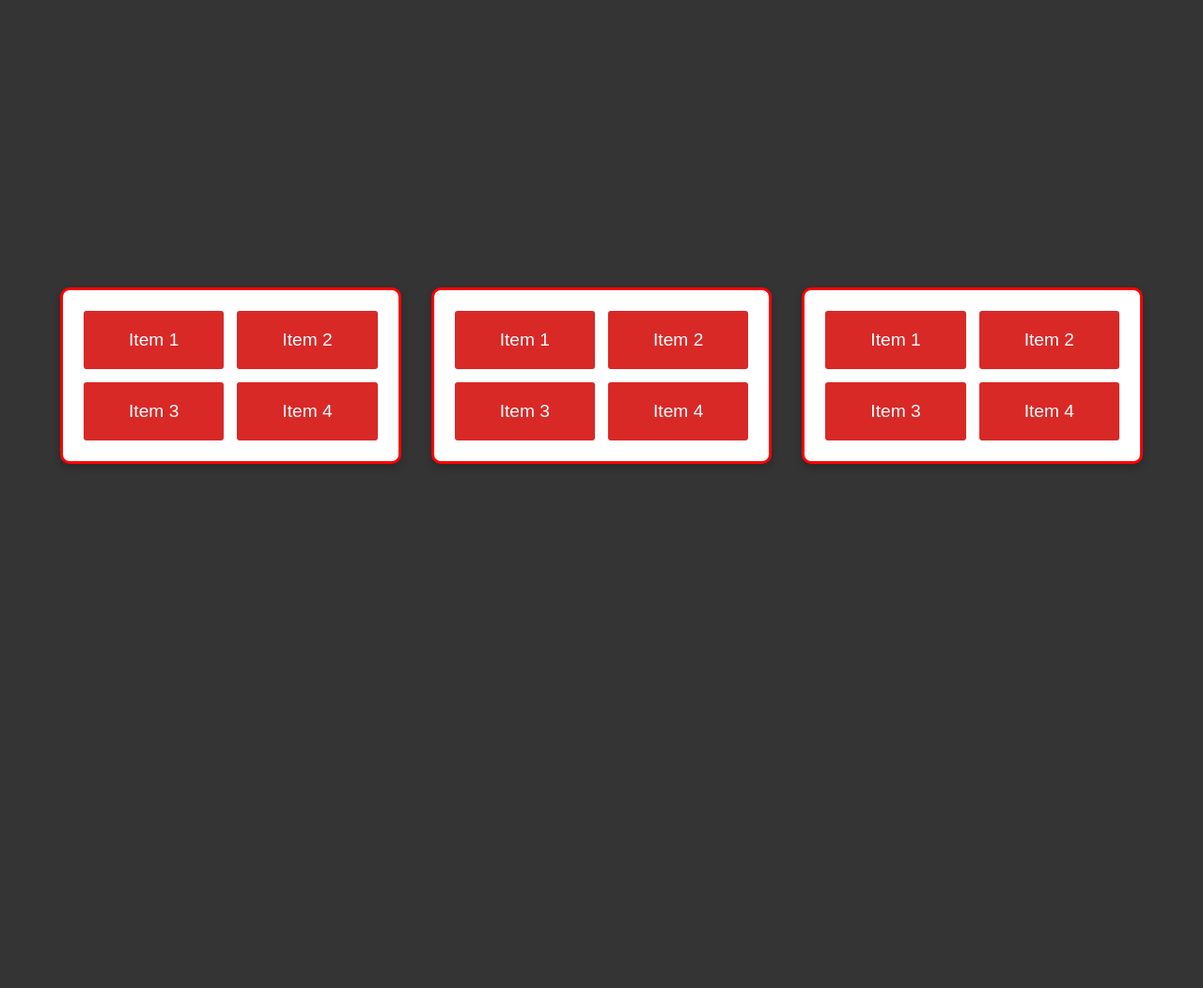
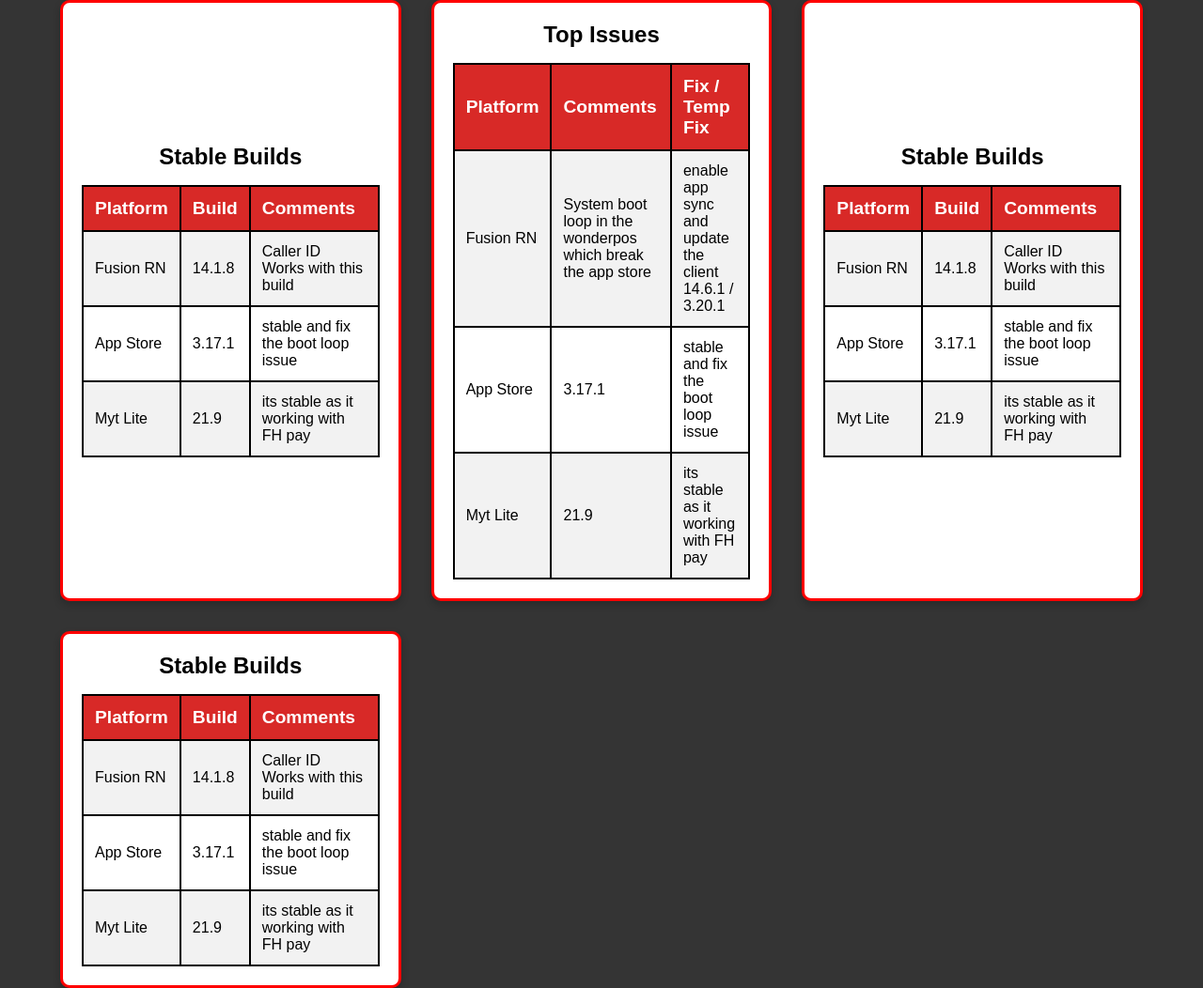
Before and after one commit to Aamir-FH/techTv-Dashboard, a plain HTML site: page index.html in a window 1280 px wide. Shown: the whole page at 94% size. Before the commit the page ends 800 px from the top, so only its background shows below. Drawn offline with Linux system fonts and the light colour scheme.

Commit message:
Update index.html

```diff
--- a/index.html
+++ b/index.html
@@ -9,29 +9,119 @@
 <body>
     <div class="dashboard-container">
         <div class="card">
-            <div class="card-grid">
-                <div class="card-item">Item 1</div>
-                <div class="card-item">Item 2</div>
-                <div class="card-item">Item 3</div>
-                <div class="card-item">Item 4</div>
-            </div>
+            <h2 >Stable Builds</h2>
+            <table>
+                <tr class="card-item">
+                    <th>Platform</th>
+                    <th>Build</th>
+                    <th>Comments</th>
+                </tr>
+                <tr>
+                    <td>Fusion RN</td>
+                    <td>14.1.8</td>
+                    <td>Caller ID Works with this build</td>
+
+                </tr>
+                <tr>
+                    <td>App Store</td>
+                    <td>3.17.1</td>
+                    <td>stable and fix the boot loop issue</td>
+
+                </tr>
+                <tr>
+                    <td>Myt Lite</td>
+                    <td>21.9</td>
+                    <td>its stable as it working with FH pay</td>
+
+                </tr>
+            </table>
         </div>
         <div class="card">
-            <div class="card-grid">
-                <div class="card-item">Item 1</div>
-                <div class="card-item">Item 2</div>
-                <div class="card-item">Item 3</div>
-                <div class="card-item">Item 4</div>
-            </div>
+            <h2 >Top Issues </h2>
+            <table>
+                <tr class="card-item">
+                    <th>Platform</th>
+                    <th>Comments</th>
+                    <th>Fix / Temp Fix</th>
+                </tr>
+                <tr>
+                    <td>Fusion RN</td>
+                    <td>System boot loop in the wonderpos which break the app store</td>
+                    <td>enable app sync and update the client 14.6.1 / 3.20.1</td>
+
+
+                </tr>
+                <tr>
+                    <td>App Store</td>
+                    <td>3.17.1</td>
+                    <td>stable and fix the boot loop issue</td>
+
+                </tr>
+                <tr>
+                    <td>Myt Lite</td>
+                    <td>21.9</td>
+                    <td>its stable as it working with FH pay</td>
+
+                </tr>
+            </table>
         </div>
         <div class="card">
-            <div class="card-grid">
-                <div class="card-item">Item 1</div>
-                <div class="card-item">Item 2</div>
-                <div class="card-item">Item 3</div>
-                <div class="card-item">Item 4</div>
-            </div>
+            <h2 >Stable Builds</h2>
+            <table>
+                <tr class="card-item">
+                    <th>Platform</th>
+                    <th>Build</th>
+                    <th>Comments</th>
+                </tr>
+                <tr>
+                    <td>Fusion RN</td>
+                    <td>14.1.8</td>
+                    <td>Caller ID Works with this build</td>
+
+                </tr>
+                <tr>
+                    <td>App Store</td>
+                    <td>3.17.1</td>
+                    <td>stable and fix the boot loop issue</td>
+
+                </tr>
+                <tr>
+                    <td>Myt Lite</td>
+                    <td>21.9</td>
+                    <td>its stable as it working with FH pay</td>
+
+                </tr>
+            </table>
+        </div>
+        <div class="card">
+            <h2 >Stable Builds</h2>
+            <table>
+                <tr class="card-item">
+                    <th>Platform</th>
+                    <th>Build</th>
+                    <th>Comments</th>
+                </tr>
+                <tr>
+                    <td>Fusion RN</td>
+                    <td>14.1.8</td>
+                    <td>Caller ID Works with this build</td>
+
+                </tr>
+                <tr>
+                    <td>App Store</td>
+                    <td>3.17.1</td>
+                    <td>stable and fix the boot loop issue</td>
+
+                </tr>
+                <tr>
+                    <td>Myt Lite</td>
+                    <td>21.9</td>
+                    <td>its stable as it working with FH pay</td>
+
+                </tr>
+            </table>
         </div>
     </div>
+
 </body>
 </html>
```
